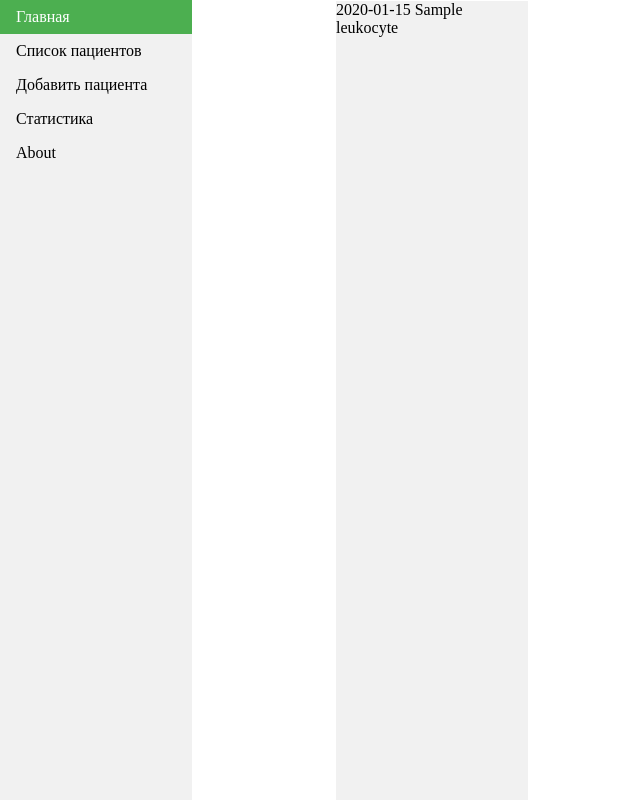
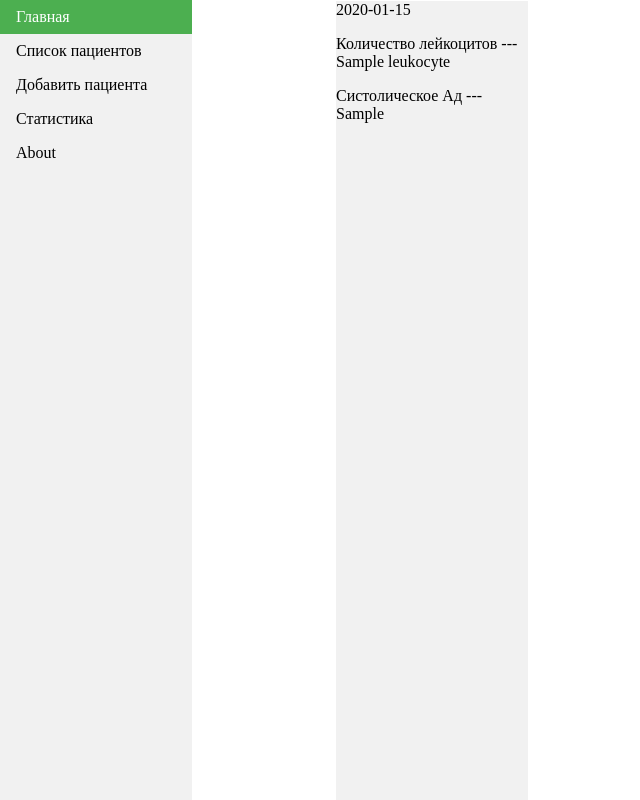
Before and after one commit to arduan/trening_Django, a Django app: template mysite/templates/analise.html in a window 1280 px wide. Shown: the top 800 px of the page, without its empty margins (0-640 px from the left). Run offline with Django 3.2, Linux system fonts and the light colour scheme; the template is opened without the code that fills it: most values are stand-ins (such as "Sample title", 1, 10 or a date in 2020).

Commit message:
Добавил новые поля в таблицу анализов.

```diff
--- a/mysite/templates/analise.html
+++ b/mysite/templates/analise.html
@@ -11,7 +11,8 @@
     {% for dates in date %}
      <li>
          {{ dates.date }}
-         {{ dates.leukocyte }}
+         <p>Количество лейкоцитов ---{{ dates.leukocyte }}</p>
+        <p>Систолическое Ад --- {{ dates.sys_ad }}</p>
 
     </li>
     {% endfor %}
```
